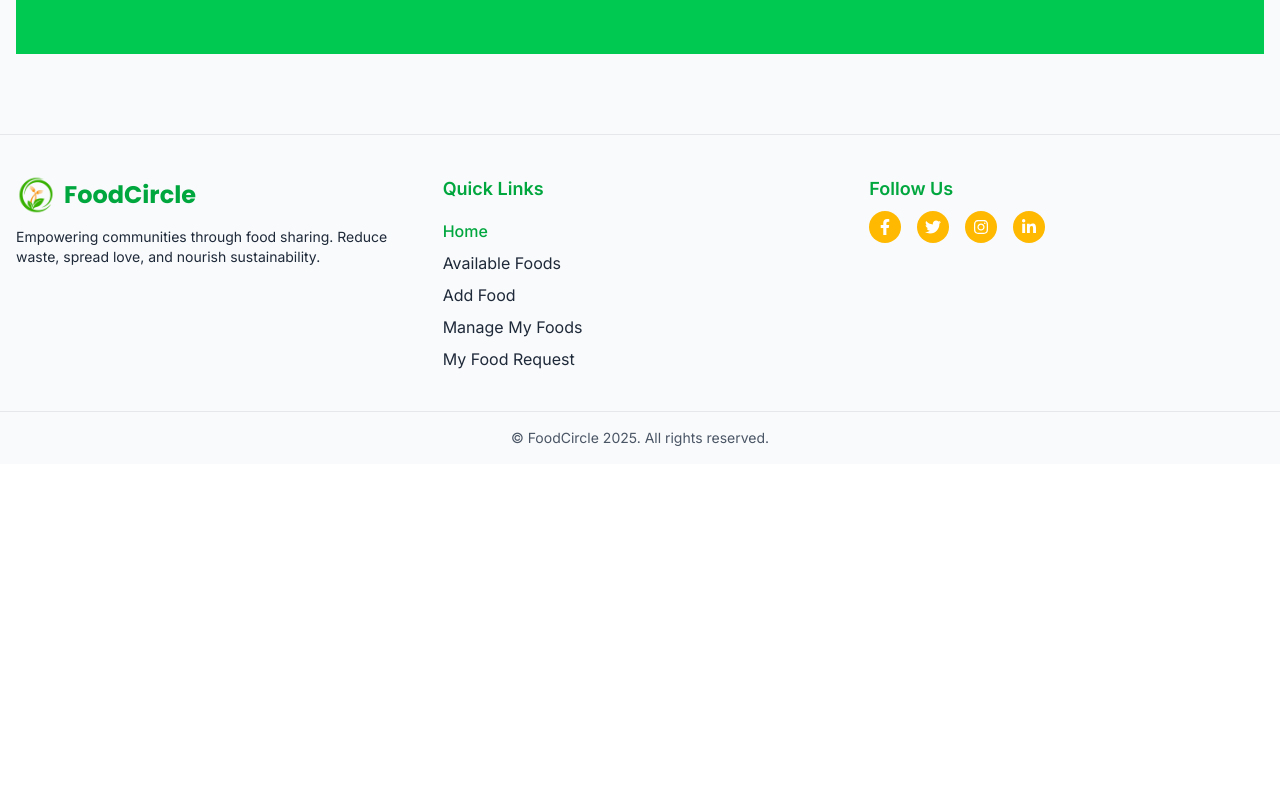
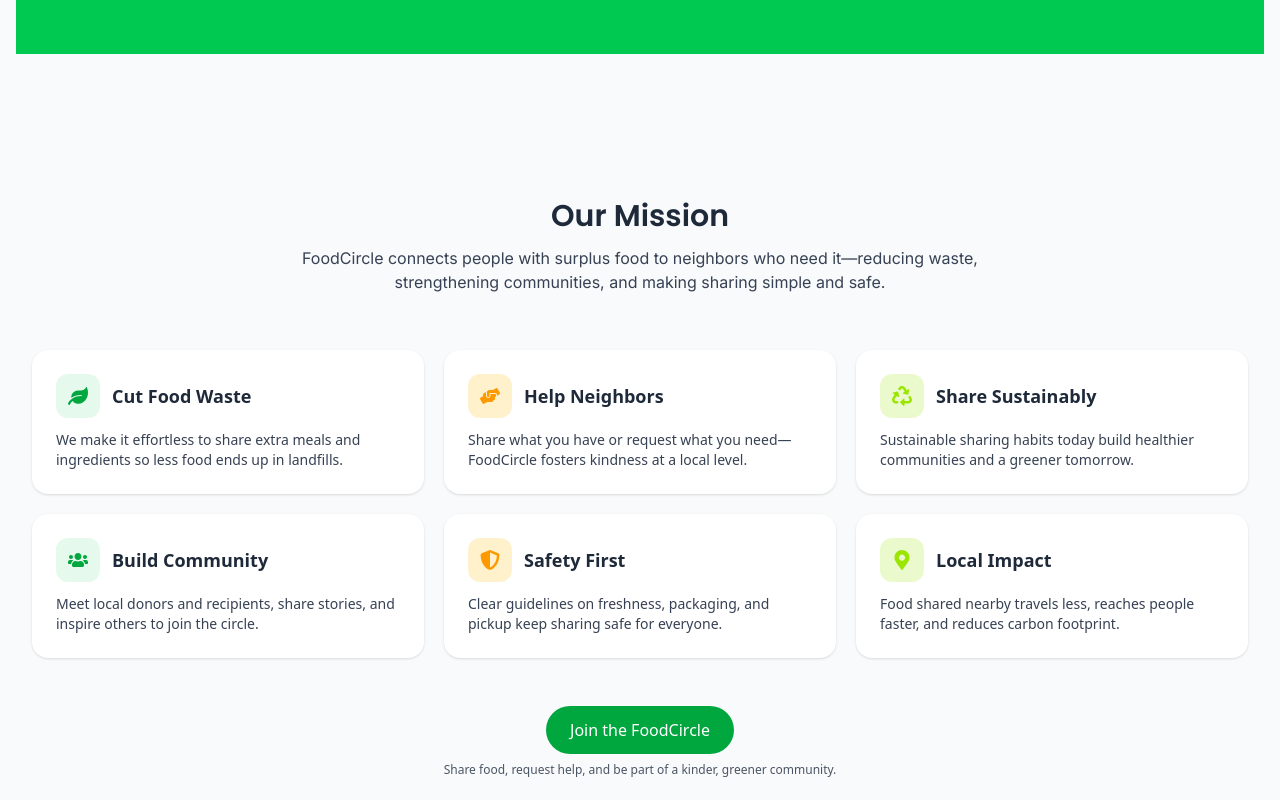
Before and after one commit to Jakirhossain80/foodCircle-ph-public, a React (Vite) app: page / in a window 1280 px wide. Shown: the part 3020-3820 px from the top of the page. Before the commit the page ends 3484 px from the top, so only its background shows below. Built offline with nearby package versions, Linux system fonts and the light colour scheme; no server answers.

Commit message:
Our Mission section added

```diff
--- a/src/components/Footer.jsx
+++ b/src/components/Footer.jsx
@@ -91,10 +91,10 @@
 
         {/* Social Media */}
         <div className="font-inter">
-          <h3 className="text-lg font-semibold text-green-600 mb-2">
+          <h3 className="text-lg font-semibold text-green-600 mb-2 text-right">
             Follow Us
           </h3>
-          <div className="flex gap-4 mt-2">
+          <div className="flex justify-end gap-4 mt-2">
             <motion.a
               whileHover={{ scale: 1.15 }}
               whileTap={{ scale: 0.95 }}
--- a/src/components/Home.jsx
+++ b/src/components/Home.jsx
@@ -4,6 +4,7 @@
 import CommunityImpact from "./CommunityImpact";
 import Testimonials from "./Testimonials";
 import JoinTheMovement from "./JoinTheMovement";
+import OurMission from "./OurMission";
 
 
 const Home = () => {
@@ -26,6 +27,9 @@
       <div className="mb-20">
         <JoinTheMovement />
       </div>
+      <div className="mb-20">
+        <OurMission />
+      </div>
     </>
   );
 };
--- /dev/null
+++ b/src/components/OurMission.jsx
@@ -0,0 +1,135 @@
+// src/components/OurMission.jsx
+import { FaLeaf, FaHandsHelping, FaRecycle, FaUsers, FaShieldAlt, FaMapMarkerAlt } from "react-icons/fa";
+
+const OurMission = () => {
+  return (
+    <section
+      className="w-full bg-gray-50 dark:bg-gray-900 transition-all duration-500"
+      aria-labelledby="our-mission-heading"
+    >
+      <div className="container mx-auto px-4 py-12 md:py-16 transition-all duration-500">
+        {/* Header */}
+        <div className="max-w-3xl mx-auto text-center mb-10 md:mb-14">
+          <h2
+            id="our-mission-heading"
+            className="text-2xl md:text-3xl font-semibold font-poppins text-gray-800 dark:text-gray-100 transition-all duration-500"
+          >
+            Our Mission
+          </h2>
+          <p className="mt-3 text-gray-700 dark:text-gray-300 font-inter transition-all duration-500">
+            FoodCircle connects people with surplus food to neighbors who need it—reducing waste,
+            strengthening communities, and making sharing simple and safe.
+          </p>
+        </div>
+
+        {/* Mission KPIs / Value props */}
+        <div className="grid gap-5 sm:grid-cols-2 lg:grid-cols-3">
+          {/* Card 1 */}
+          <article className="bg-white dark:bg-gray-800 rounded-2xl shadow p-6 transition-all duration-500">
+            <div className="flex items-center gap-3">
+              <span className="inline-flex p-3 rounded-xl bg-green-500/10 dark:bg-green-500/20 transition-all duration-500">
+                <FaLeaf className="text-green-600 dark:text-green-500 text-xl transition-all duration-500" aria-hidden />
+              </span>
+              <h3 className="text-lg font-semibold text-gray-800 dark:text-gray-100 transition-all duration-500">
+                Cut Food Waste
+              </h3>
+            </div>
+            <p className="mt-3 text-sm text-gray-700 dark:text-gray-300 transition-all duration-500">
+              We make it effortless to share extra meals and ingredients so less food ends up in landfills.
+            </p>
+          </article>
+
+          {/* Card 2 */}
+          <article className="bg-white dark:bg-gray-8 00 rounded-2xl shadow p-6 transition-all duration-500">
+            <div className="flex items-center gap-3">
+              <span className="inline-flex p-3 rounded-xl bg-amber-400/20 dark:bg-amber-400/25 transition-all duration-500">
+                <FaHandsHelping className="text-amber-500 text-xl transition-all duration-500" aria-hidden />
+              </span>
+              <h3 className="text-lg font-semibold text-gray-800 dark:text-gray-100 transition-all duration-500">
+                Help Neighbors
+              </h3>
+            </div>
+            <p className="mt-3 text-sm text-gray-700 dark:text-gray-300 transition-all duration-500">
+              Share what you have or request what you need—FoodCircle fosters kindness at a local level.
+            </p>
+          </article>
+
+          {/* Card 3 */}
+          <article className="bg-white dark:bg-gray-800 rounded-2xl shadow p-6 transition-all duration-500">
+            <div className="flex items-center gap-3">
+              <span className="inline-flex p-3 rounded-xl bg-lime-400/20 dark:bg-lime-400/25 transition-all duration-500">
+                <FaRecycle className="text-lime-400 text-xl transition-all duration-500" aria-hidden />
+              </span>
+              <h3 className="text-lg font-semibold text-gray-800 dark:text-gray-100 transition-all duration-500">
+                Share Sustainably
+              </h3>
+            </div>
+            <p className="mt-3 text-sm text-gray-700 dark:text-gray-300 transition-all duration-500">
+              Sustainable sharing habits today build healthier communities and a greener tomorrow.
+            </p>
+          </article>
+
+          {/* Card 4 */}
+          <article className="bg-white dark:bg-gray-800 rounded-2xl shadow p-6 transition-all duration-500">
+            <div className="flex items-center gap-3">
+              <span className="inline-flex p-3 rounded-xl bg-green-500/10 dark:bg-green-500/20 transition-all duration-500">
+                <FaUsers className="text-green-600 dark:text-green-500 text-xl transition-all duration-500" aria-hidden />
+              </span>
+              <h3 className="text-lg font-semibold text-gray-800 dark:text-gray-100 transition-all duration-500">
+                Build Community
+              </h3>
+            </div>
+            <p className="mt-3 text-sm text-gray-700 dark:text-gray-300 transition-all duration-500">
+              Meet local donors and recipients, share stories, and inspire others to join the circle.
+            </p>
+          </article>
+
+          {/* Card 5 */}
+          <article className="bg-white dark:bg-gray-800 rounded-2xl shadow p-6 transition-all duration-500">
+            <div className="flex items-center gap-3">
+              <span className="inline-flex p-3 rounded-xl bg-amber-400/20 dark:bg-amber-400/25 transition-all duration-500">
+                <FaShieldAlt className="text-amber-500 text-xl transition-all duration-500" aria-hidden />
+              </span>
+              <h3 className="text-lg font-semibold text-gray-800 dark:text-gray-100 transition-all duration-500">
+                Safety First
+              </h3>
+            </div>
+            <p className="mt-3 text-sm text-gray-700 dark:text-gray-300 transition-all duration-500">
+              Clear guidelines on freshness, packaging, and pickup keep sharing safe for everyone.
+            </p>
+          </article>
+
+          {/* Card 6 */}
+          <article className="bg-white dark:bg-gray-800 rounded-2xl shadow p-6 transition-all duration-500">
+            <div className="flex items-center gap-3">
+              <span className="inline-flex p-3 rounded-xl bg-lime-400/20 dark:bg-lime-400/25 transition-all duration-500">
+                <FaMapMarkerAlt className="text-lime-400 text-xl transition-all duration-500" aria-hidden />
+              </span>
+              <h3 className="text-lg font-semibold text-gray-800 dark:text-gray-100 transition-all duration-500">
+                Local Impact
+              </h3>
+            </div>
+            <p className="mt-3 text-sm text-gray-700 dark:text-gray-300 transition-all duration-500">
+              Food shared nearby travels less, reaches people faster, and reduces carbon footprint.
+            </p>
+          </article>
+        </div>
+
+        {/* CTA */}
+        <div className="mt-10 md:mt-12 text-center">
+          <button
+            type="button"
+            className="inline-flex items-center justify-center px-6 py-3 rounded-full bg-green-600 hover:bg-green-700 text-white font-medium transition-all duration-500"
+          >
+            Join the FoodCircle
+          </button>
+          <p className="mt-2 text-xs text-gray-600 dark:text-gray-400 transition-all duration-500">
+            Share food, request help, and be part of a kinder, greener community.
+          </p>
+        </div>
+      </div>
+    </section>
+  );
+};
+
+export default OurMission;
```
